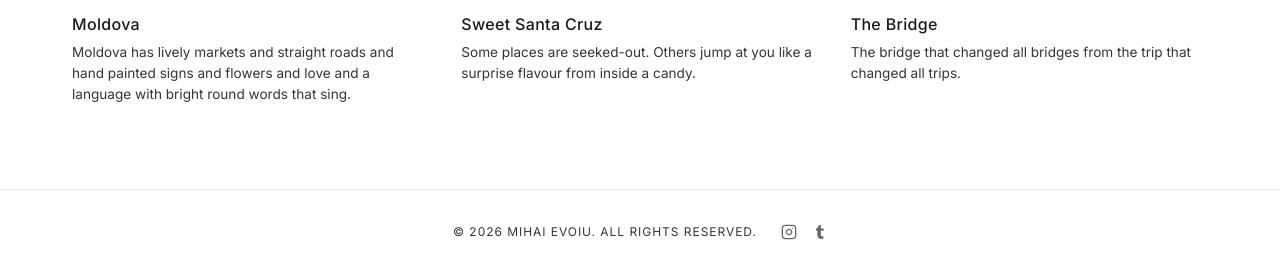
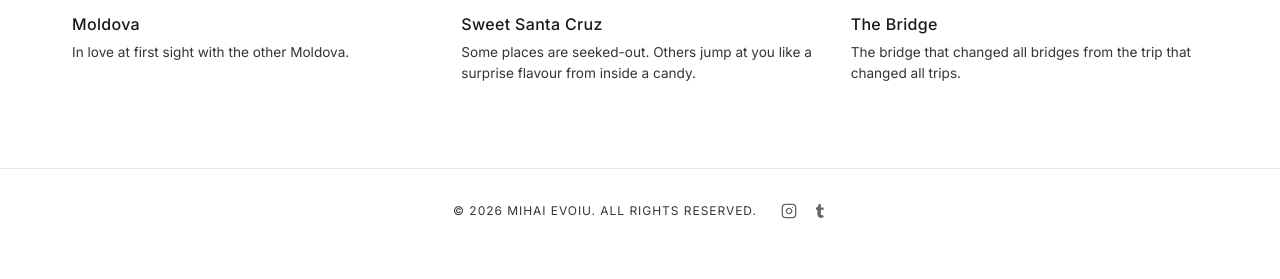
Before and after one commit to mihaievoiu/evoiu.ro, a Jekyll site: the page built from places.html, in a window 1280 px wide, cut to the strip 573-852 px from the top of the page. Built offline with Jekyll 4.4.1, drawn with Linux system fonts in a browser that asks for light colours.

Commit message:
Update Moldova gallery description
Co-Authored-By: Claude Sonnet 4.6 <noreply@anthropic.com>

```diff
--- a/_galleries/moldova.md
+++ b/_galleries/moldova.md
@@ -2,7 +2,7 @@
 date: 2026-05-23
 category: places
 title: Moldova
-description: Moldova has lively markets and straight roads and hand painted signs and flowers and love and a language with bright round words that sing.
+description: In love at first sight with the other Moldova.
 cover: "https://res.cloudinary.com/dblfokmtd/image/upload/moldova-63_comydc.jpg"
 images:
   - src: "https://res.cloudinary.com/dblfokmtd/image/upload/moldova-1_h0fklf.jpg"
@@ -153,4 +153,4 @@ images:
     caption: ""
 ---
 
-Moldova has lively markets and straight roads and hand painted signs and flowers and love and a language with bright round words that sing and arrange all by themselves into poetry/
+Moldova has lively markets and straight roads and hand painted signs and flowers and love and a language with bright round words that sing and arrange all by themselves into poetry.
```
